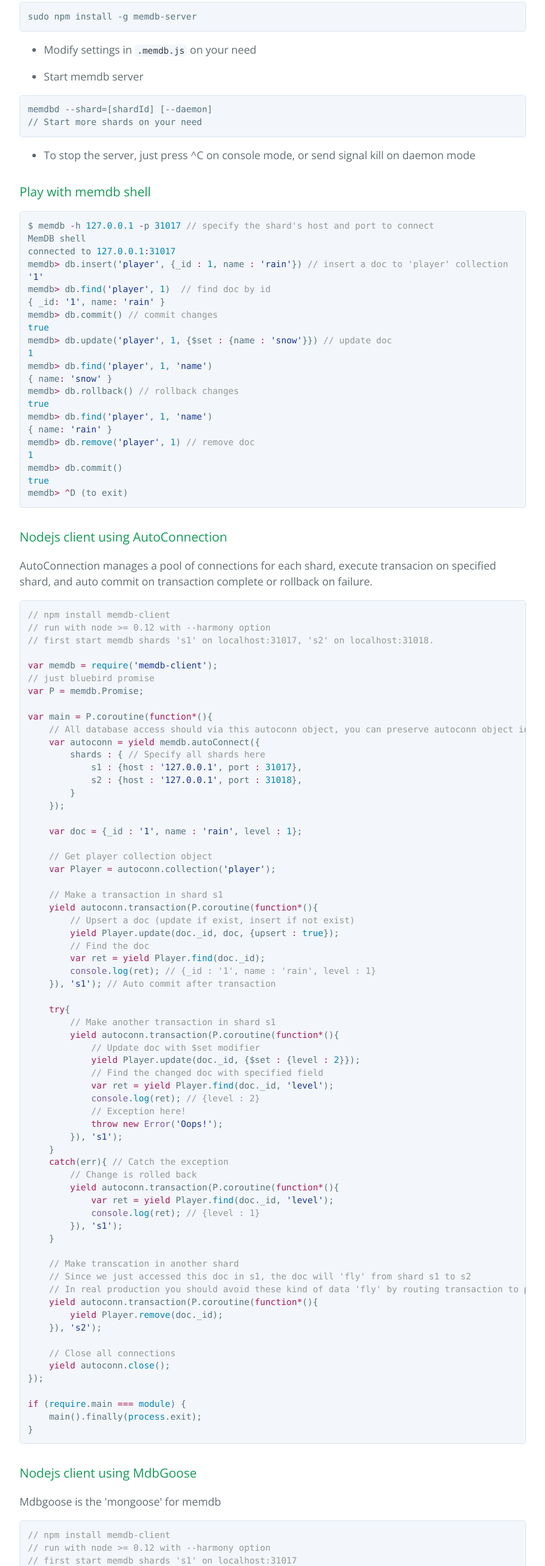
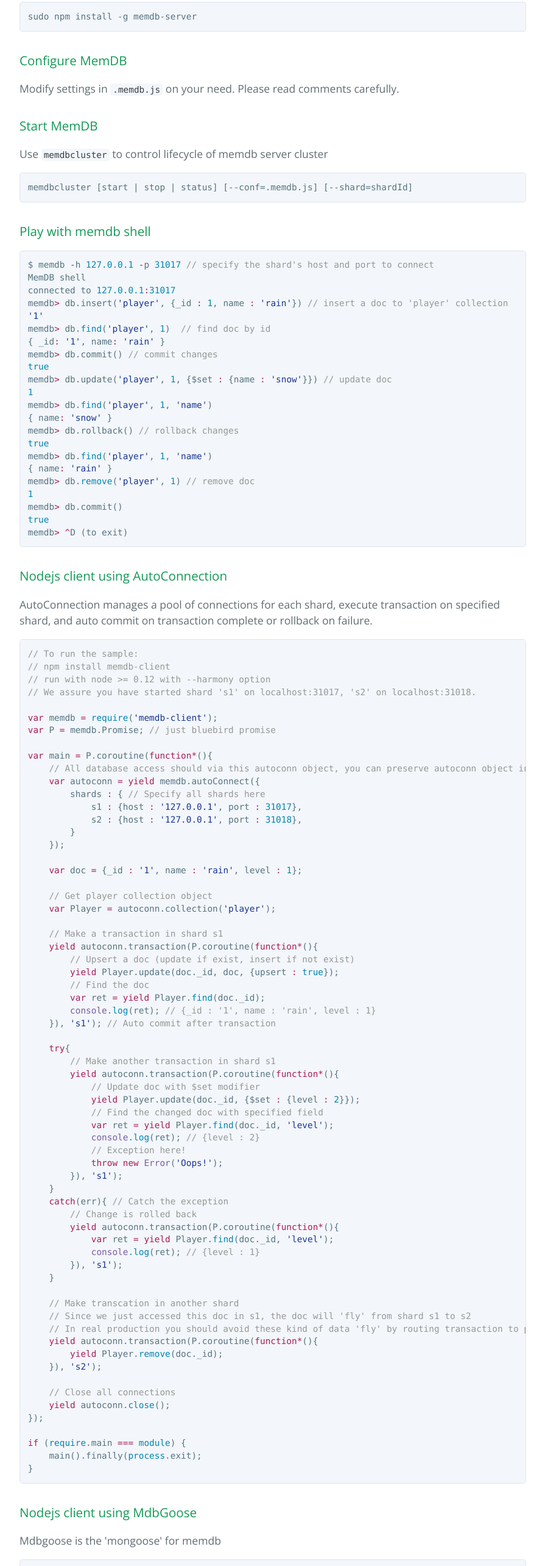
Before and after one commit to rain1017/memdb, a plain HTML site: page index.html in a window 1280 px wide. Shown: the part 1656-4224 px from the top of the page at 61% size, without its empty margins (192-1087 px from the left). Drawn offline with nearby package versions, Linux system fonts and the light colour scheme.

Commit message:
Create gh-pages branch via GitHub

```diff
--- a/index.html
+++ b/index.html
@@ -103,18 +103,18 @@
 <pre><code>sudo npm install -g memdb-server
 </code></pre>
 
-<ul>
-<li><p>Modify settings in <code>.memdb.js</code> on your need</p></li>
-<li><p>Start memdb server</p></li>
-</ul>
+<h3>
+<a id="configure-memdb" class="anchor" href="#configure-memdb" aria-hidden="true"><span class="octicon octicon-link"></span></a>Configure MemDB</h3>
 
-<pre><code>memdbd --shard=[shardId] [--daemon]
-// Start more shards on your need
+<p>Modify settings in <code>.memdb.js</code> on your need. Please read comments carefully.</p>
+
+<h3>
+<a id="start-memdb" class="anchor" href="#start-memdb" aria-hidden="true"><span class="octicon octicon-link"></span></a>Start MemDB</h3>
+
+<p>Use <code>memdbcluster</code> to control lifecycle of memdb server cluster</p>
+
+<pre><code>memdbcluster [start | stop | status] [--conf=.memdb.js] [--shard=shardId]
 </code></pre>
-
-<ul>
-<li>To stop the server, just press ^C on console mode, or send signal kill on daemon mode</li>
-</ul>
 
 <h3>
 <a id="play-with-memdb-shell" class="anchor" href="#play-with-memdb-shell" aria-hidden="true"><span class="octicon octicon-link"></span></a>Play with memdb shell</h3>
@@ -145,15 +145,15 @@
 <h3>
 <a id="nodejs-client-using-autoconnection" class="anchor" href="#nodejs-client-using-autoconnection" aria-hidden="true"><span class="octicon octicon-link"></span></a>Nodejs client using AutoConnection</h3>
 
-<p>AutoConnection manages a pool of connections for each shard, execute transacion on specified shard, and auto commit on transaction complete or rollback on failure.</p>
+<p>AutoConnection manages a pool of connections for each shard, execute transaction on specified shard, and auto commit on transaction complete or rollback on failure.</p>
 
-<div class="highlight highlight-js"><pre><span class="pl-c">// npm install memdb-client</span>
+<div class="highlight highlight-js"><pre><span class="pl-c">// To run the sample:</span>
+<span class="pl-c">// npm install memdb-client</span>
 <span class="pl-c">// run with node &gt;= 0.12 with --harmony option</span>
-<span class="pl-c">// first start memdb shards 's1' on localhost:31017, 's2' on localhost:31018.</span>
+<span class="pl-c">// We assure you have started shard 's1' on localhost:31017, 's2' on localhost:31018.</span>
 
 <span class="pl-k">var</span> memdb <span class="pl-k">=</span> <span class="pl-c1">require</span>(<span class="pl-s"><span class="pl-pds">'</span>memdb-client<span class="pl-pds">'</span></span>);
-<span class="pl-c">// just bluebird promise</span>
-<span class="pl-k">var</span> P <span class="pl-k">=</span> memdb.Promise;
+<span class="pl-k">var</span> P <span class="pl-k">=</span> memdb.Promise; <span class="pl-c">// just bluebird promise</span>
 
 <span class="pl-k">var</span> main <span class="pl-k">=</span> P.coroutine(<span class="pl-k">function*</span>(){
     <span class="pl-c">// All database access should via this autoconn object, you can preserve autoconn object in a global module that can be accessed anywhere</span>
@@ -218,9 +218,10 @@
 
 <p>Mdbgoose is the 'mongoose' for memdb</p>
 
-<div class="highlight highlight-js"><pre><span class="pl-c">// npm install memdb-client</span>
+<div class="highlight highlight-js"><pre><span class="pl-c">// To run the sample:</span>
+<span class="pl-c">// npm install memdb-client</span>
 <span class="pl-c">// run with node &gt;= 0.12 with --harmony option</span>
-<span class="pl-c">// first start memdb shards 's1' on localhost:31017</span>
+<span class="pl-c">// We assure you have started shard 's1' on localhost:31017</span>
 
 <span class="pl-k">var</span> memdb <span class="pl-k">=</span> <span class="pl-c1">require</span>(<span class="pl-s"><span class="pl-pds">'</span>memdb-client<span class="pl-pds">'</span></span>);
 <span class="pl-k">var</span> P <span class="pl-k">=</span> memdb.Promise;
@@ -293,6 +294,26 @@
 
 <p><strong><a href="http://quickpomelo.com">quick-pomelo</a></strong> is a rapid and robust game server framework based on memdb</p>
 
+<h2>
+<a id="license" class="anchor" href="#license" aria-hidden="true"><span class="octicon octicon-link"></span></a>License</h2>
+
+<p>MemDB - distributed transactional in memory database</p>
+
+<p>Copyright (C) rain1017</p>
+
+<p>This program is free software: you can redistribute it and/or modify
+it under the terms of the GNU General Public License as published by
+the Free Software Foundation, either version 3 of the License, or
+(at your option) any later version.</p>
+
+<p>This program is distributed in the hope that it will be useful,
+but WITHOUT ANY WARRANTY; without even the implied warranty of
+MERCHANTABILITY or FITNESS FOR A PARTICULAR PURPOSE.  See the
+GNU General Public License for more details.</p>
+
+<p>You should have received a copy of the GNU General Public License
+along with this program.  If not, see <a href="http://www.gnu.org/licenses/">http://www.gnu.org/licenses/</a>.</p>
+
       <footer class="site-footer">
         <span class="site-footer-owner"><a href="https://github.com/rain1017/memdb">MemDB</a> is maintained by <a href="https://github.com/rain1017">rain1017</a>.</span>
 
```
Also changed, not shown: params.json (+1 -1 lines).
